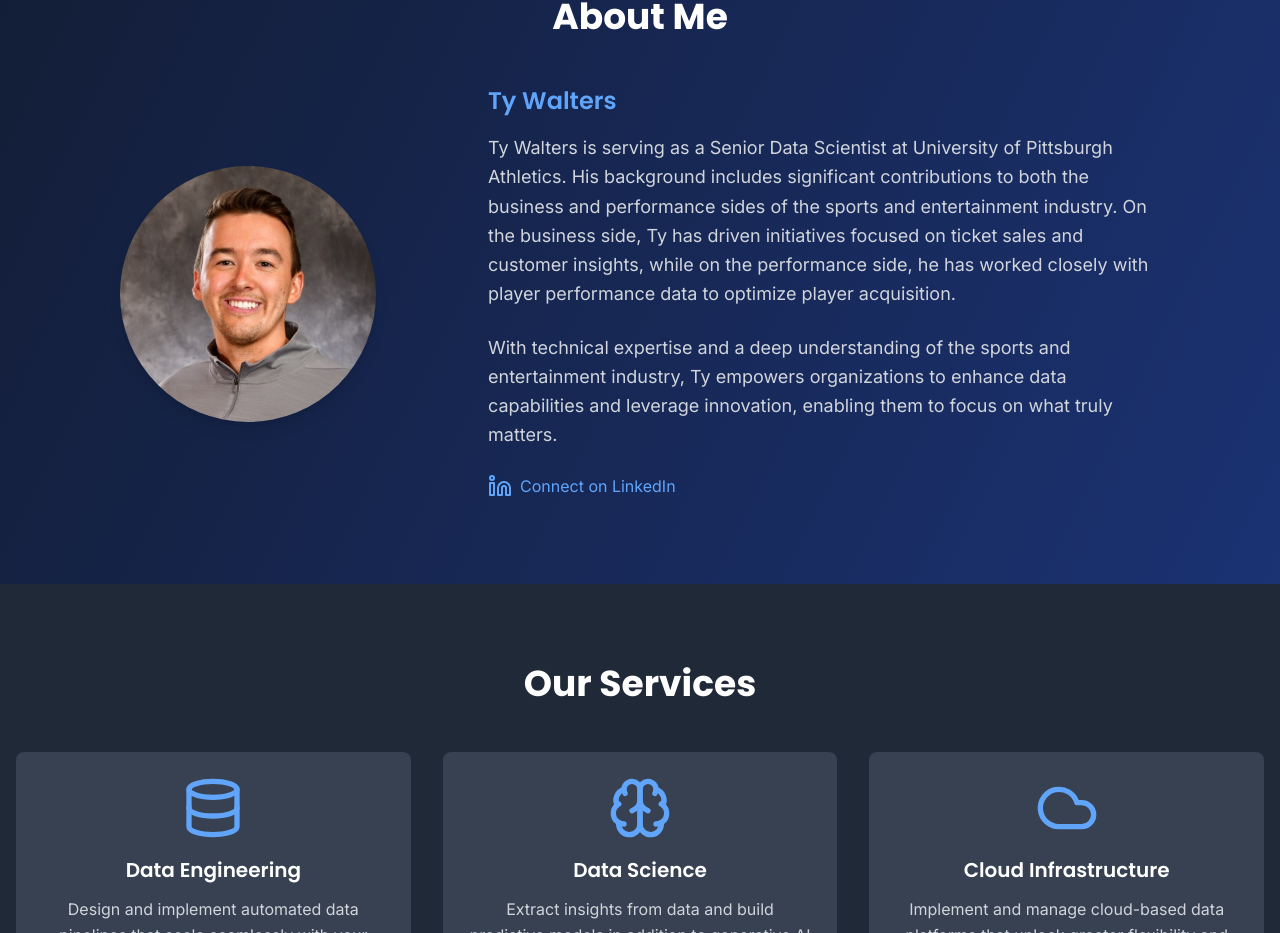
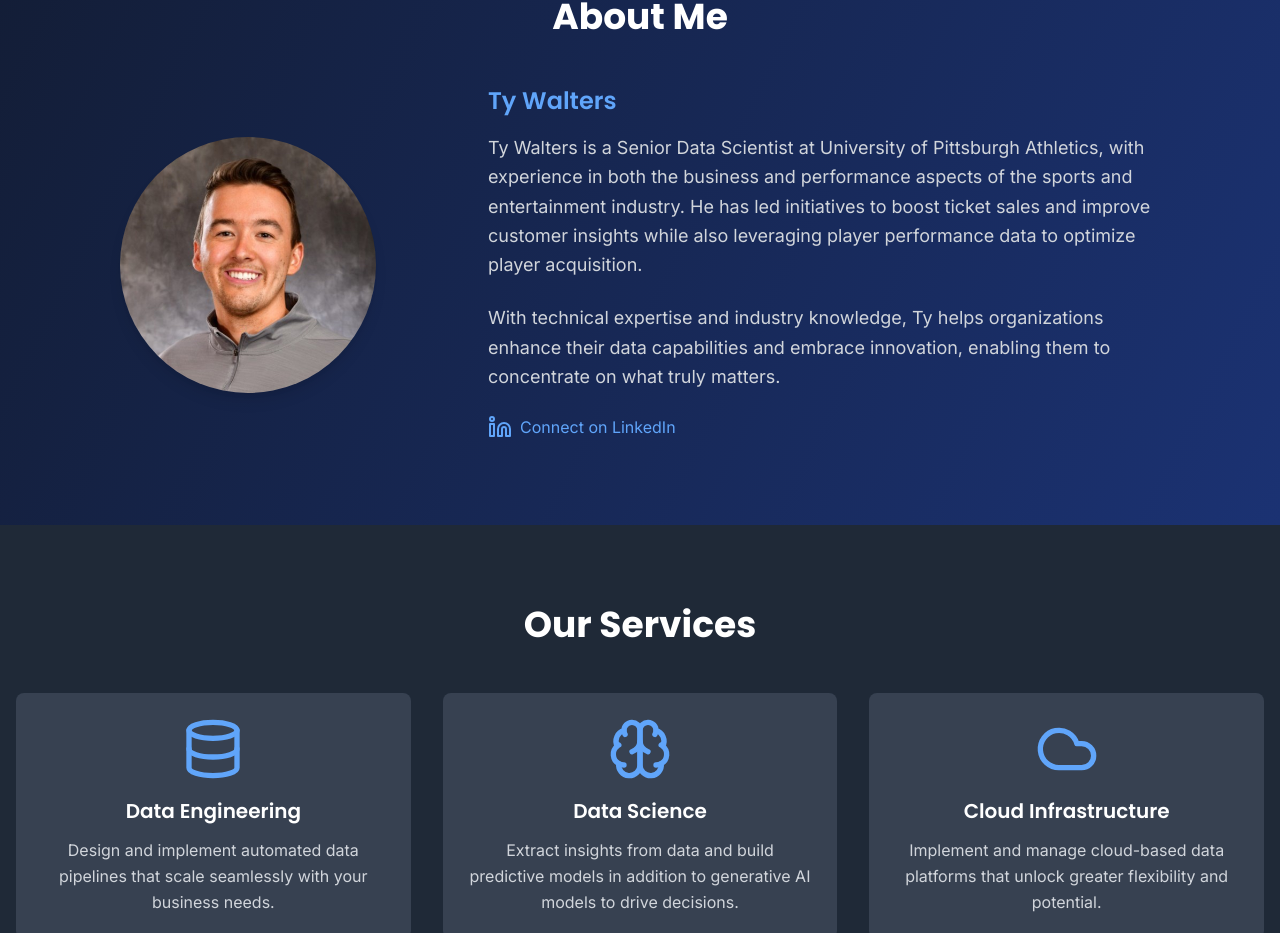
Before and after one commit to Walters-Data-Solutions/waltersdatasolutions.com, a Next.js app: page / in a window 1280 px wide. Shown: the part 839-1772 px from the top of the page. Built offline with nearby package versions, Linux system fonts and the light colour scheme.

Commit message:
update about section

```diff
--- a/app/components/About.tsx
+++ b/app/components/About.tsx
@@ -19,17 +19,15 @@ export default function About() {
           <div className="max-w-2xl w-full text-center lg:text-left">
             <h3 className="text-2xl font-semibold mb-4 text-blue-600 dark:text-blue-400 font-display">Ty Walters</h3>
             <p className="text-gray-700 dark:text-gray-300 text-lg leading-relaxed mb-6">
-              Ty Walters is serving as a Senior Data Scientist at University of Pittsburgh Athletics.
-               His background includes significant contributions to both the business and
-               performance sides of the sports and entertainment industry.
-                On the business side, Ty has driven initiatives focused on ticket sales and customer insights,
-                 while on the performance side, he has worked closely with player performance
-                data to optimize player acquisition.
+              Ty Walters is a Senior Data Scientist at University of Pittsburgh Athletics,
+              with experience in both the business and performance aspects of the sports and entertainment industry.
+               He has led initiatives to boost ticket sales and improve customer insights
+               while also leveraging player performance data to optimize player acquisition.
             </p>
-                        <p className="text-gray-700 dark:text-gray-300 text-lg leading-relaxed mb-6">
-                    With technical expertise and a deep understanding of the sports and entertainment industry,
-                  Ty empowers organizations to enhance data capabilities and leverage innovation, enabling them to focus on what truly matters.
-                          </p>
+             <p className="text-gray-700 dark:text-gray-300 text-lg leading-relaxed mb-6">
+             With technical expertise and industry knowledge, Ty helps organizations enhance their data capabilities
+              and embrace innovation, enabling them to concentrate on what truly matters.
+            </p>
             <a
               href="https://www.linkedin.com/in/ty-walters"
               target="_blank"
```
